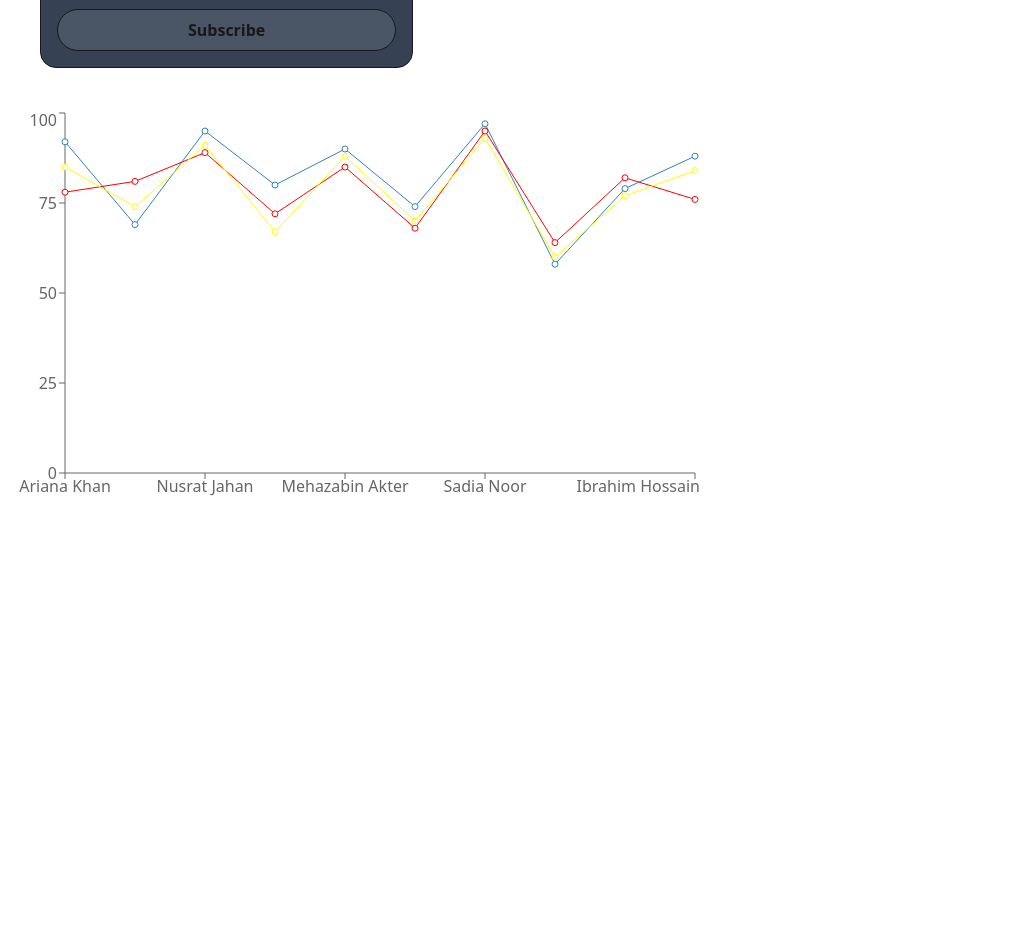
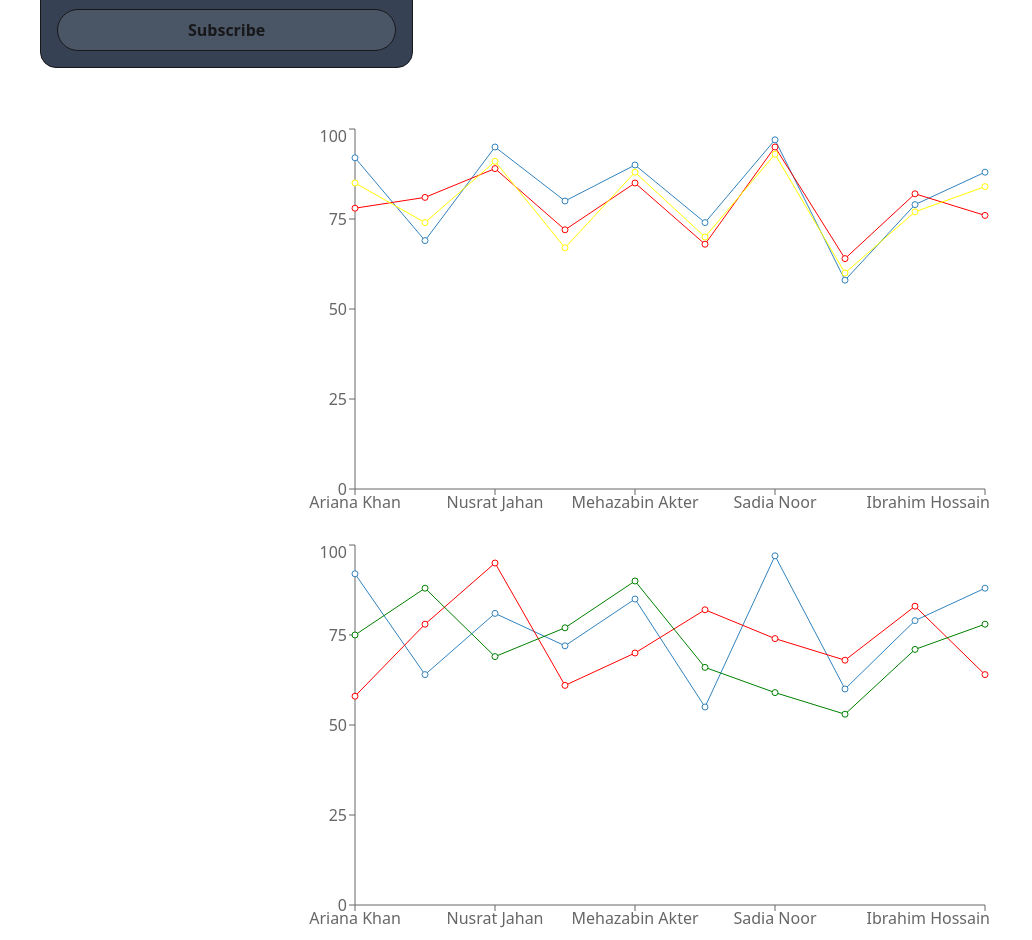
Before and after one commit to sakib404-hub/dynamic-navbar-react-pricing-option-web-dev42-, a React (Vite) app: page / in a window 1280 px wide. Shown: the part 1160-2100 px from the top of the page, without its empty margins (0-1032 px from the left). Before the commit the page ends 1668 px from the top, so only its background shows below. Built offline with nearby package versions, Linux system fonts and the light colour scheme.

Commit message:
fetched data using axios, and process the data for furture use

```diff
--- a/package.json
+++ b/package.json
@@ -11,6 +11,7 @@
   },
   "dependencies": {
     "@tailwindcss/vite": "^4.1.14",
+    "axios": "^1.12.2",
     "lucide-react": "^0.544.0",
     "react": "^19.1.1",
     "react-dom": "^19.1.1",
--- /dev/null
+++ b/public/marks.json
@@ -0,0 +1,52 @@
+[
+  {
+    "id": 1,
+    "name": "Ariana Khan",
+    "marks": { "physics": 92, "chemistry": 58, "math": 75 }
+  },
+  {
+    "id": 2,
+    "name": "Rafiul Islam",
+    "marks": { "physics": 64, "chemistry": 78, "math": 88 }
+  },
+  {
+    "id": 3,
+    "name": "Nusrat Jahan",
+    "marks": { "physics": 81, "chemistry": 95, "math": 69 }
+  },
+  {
+    "id": 4,
+    "name": "Tanvir Ahmed",
+    "marks": { "physics": 72, "chemistry": 61, "math": 77 }
+  },
+  {
+    "id": 5,
+    "name": "Mehazabin Akter",
+    "marks": { "physics": 85, "chemistry": 70, "math": 90 }
+  },
+  {
+    "id": 6,
+    "name": "Fahim Rahman",
+    "marks": { "physics": 55, "chemistry": 82, "math": 66 }
+  },
+  {
+    "id": 7,
+    "name": "Sadia Noor",
+    "marks": { "physics": 97, "chemistry": 74, "math": 59 }
+  },
+  {
+    "id": 8,
+    "name": "Rashed Karim",
+    "marks": { "physics": 60, "chemistry": 68, "math": 53 }
+  },
+  {
+    "id": 9,
+    "name": "Tania Akhter",
+    "marks": { "physics": 79, "chemistry": 83, "math": 71 }
+  },
+  {
+    "id": 10,
+    "name": "Ibrahim Hossain",
+    "marks": { "physics": 88, "chemistry": 64, "math": 78 }
+  }
+]
--- a/src/App.jsx
+++ b/src/App.jsx
@@ -4,6 +4,8 @@ import CustomHeader from './Component/CustomHeader/CustomHeader';
 import PricingContainer from './Component/PricingContainer/PricingContainer';
 import Loader from './Component/Loader/Loader';
 import ResultChart from './Component/ResultChart/ResultChart';
+import axios from 'axios';
+import MarksChart from './Component/MarksChart/MarksChart';
 
 // fetching the card information
 const fetchPromise = async () => {
@@ -12,6 +14,9 @@ const fetchPromise = async () => {
 }
 //fteching the promise by calling the function
 const fetchPricingoptions = fetchPromise();
+
+const url = '../public/marks.json'
+const marksPromise = axios.get(url);
 
 
 const App = () => {
@@ -23,7 +28,12 @@ const App = () => {
         <PricingContainer
           fetchPricingoptions={fetchPricingoptions}></PricingContainer>
       </Suspense>
-      <ResultChart></ResultChart>
+      <div className='flex items-center justify-center p-4'>
+        <ResultChart></ResultChart>
+      </div>
+      <div>
+        <MarksChart marksPromise={marksPromise}></MarksChart>
+      </div>
     </div>
   );
 };
--- /dev/null
+++ b/src/Component/MarksChart/MarksChart.jsx
@@ -0,0 +1,37 @@
+import React, { use } from 'react';
+import { LineChart, Line, XAxis, YAxis } from 'recharts';
+
+const MarksChart = ({ marksPromise }) => {
+
+    //Getting the data using use and axios
+    const marksPromiseResponse = use(marksPromise);
+    const marksData = marksPromiseResponse.data;
+
+    // Processing the data for the furture distribution
+    const marksChart = marksData.map((data) => {
+        const student = {
+            id: data.id,
+            name: data.name,
+            physics: data.marks.physics,
+            chemistry: data.marks.chemistry,
+            math: data.marks.math
+        }
+        return student;
+    })
+
+    console.log(marksChart);
+
+    return (
+        <div className='flex items-center justify-center'>
+            <LineChart width={700} height={400} data={marksChart}>
+                <YAxis></YAxis>
+                <XAxis dataKey={'name'}></XAxis>
+                <Line dataKey={'physics'}></Line>
+                <Line dataKey={'chemistry'} stroke='red'></Line>
+                <Line dataKey={'math'} stroke='green'></Line>
+            </LineChart>
+        </div>
+    );
+};
+
+export default MarksChart;
```
Also changed, not shown: 1 other file (tests, documents, lock files or other folders).
